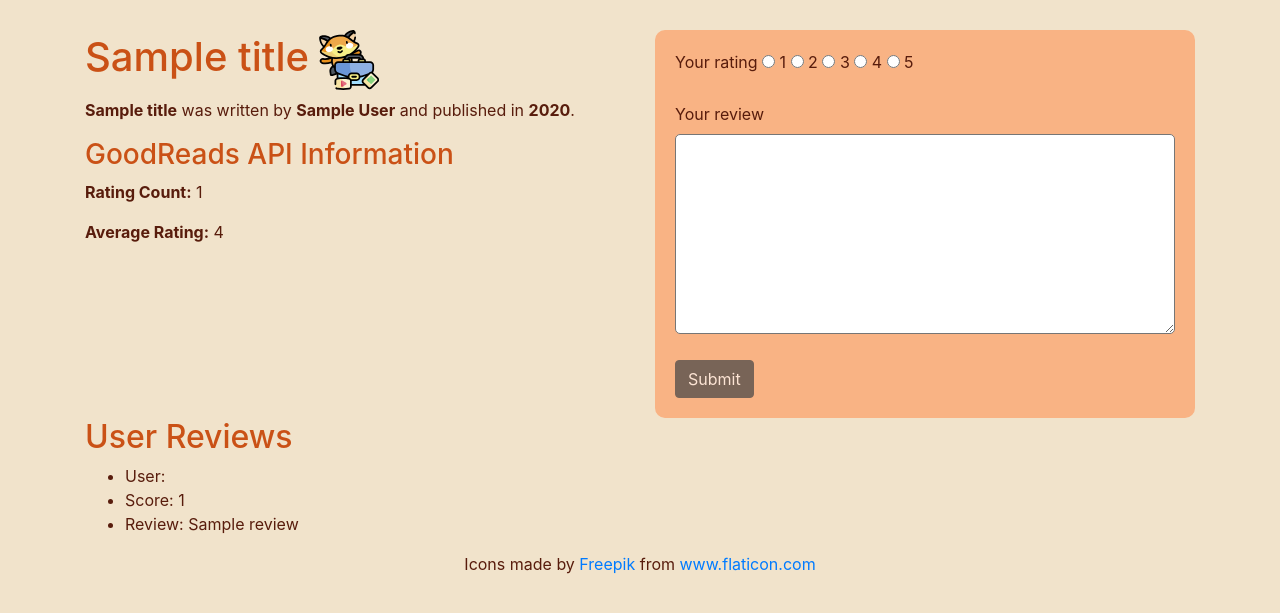
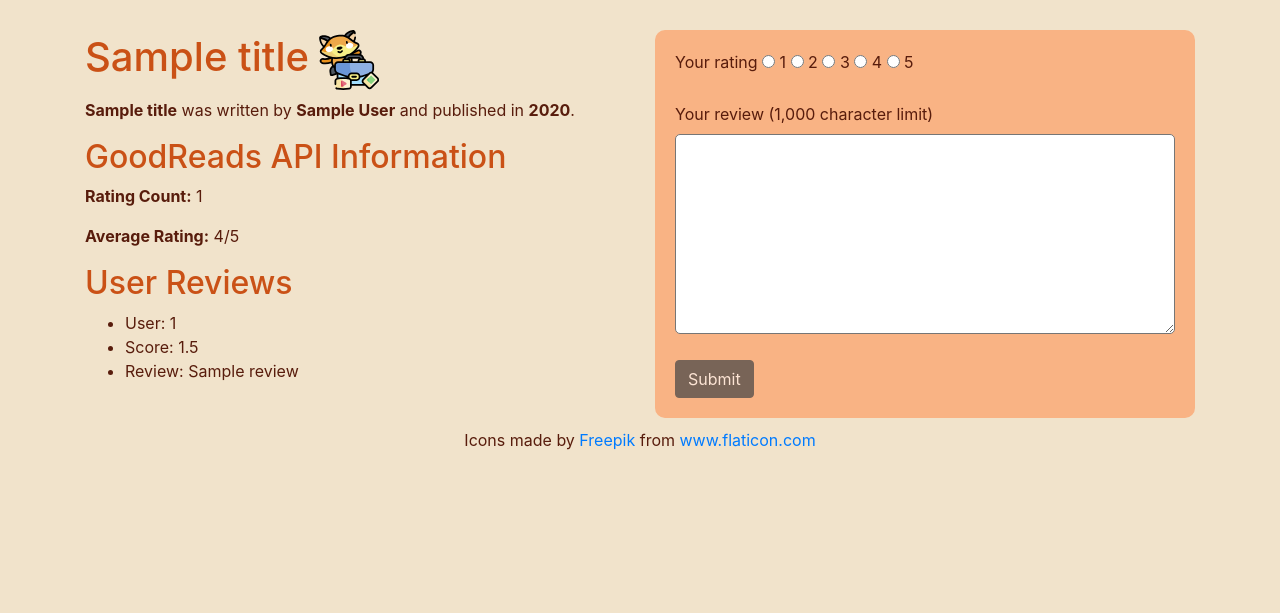
Before and after one commit to maxdemaio/bookFox, a Flask app: template templates/reviews.html in a window 1280 px wide. Shown: the part 56-669 px from the top of the page. Run offline with Flask 2, Linux system fonts and the light colour scheme; the template is opened without the code that fills it: most values are stand-ins (such as "Sample title", 1, 10 or a date in 2020); some libraries are stand-ins or nearby versions.

Commit message:
Finished display of previous reviews

```diff
--- a/templates/reviews.html
+++ b/templates/reviews.html
@@ -12,10 +12,31 @@
             <div class="header">
                 <h1>{{ title }}<img src="../static/book_detail.svg" alt="fox" height=60px /></h1>
                 <p><strong>{{ title }}</strong> was written by <strong>{{ author }}</strong> and published in <strong>{{ year }}</strong>.</p>
-                <h3>GoodReads API Information</h3>
+                <h2>GoodReads API Information</h2>
                 <p><strong>Rating Count:</strong> {{ ratingCount }}</p>
-                <p><strong>Average Rating:</strong> {{ averageRating }}</p>
+                <p><strong>Average Rating:</strong> {{ averageRating }}/5</p>
             </div>
+
+            <div class="header">
+                <h2>User Reviews</h2>
+            </div>
+
+            {% if reviews|length > 0 %}
+            {% for review in reviews %}
+            <div>
+                <ul>
+                    <li>User: {{ users[0][0] }}</li>
+                    <li>Score: {{ review[0] }}.5</li>
+                    <li>Review: {{ review[1] }}</li>
+                </ul>
+            </div>
+            {% endfor %}
+
+            {% else %}
+            <div class="apology">
+                <p>No reviews have been written for {{ title }} yet.</p>
+            </div>
+            {% endif %}
         </div>
 
         <div class="right col-sm-6">
@@ -39,35 +60,14 @@
                         <label for="title-select">5</label>
                     </div>
                     <div>
-                        <label for="review-input">Your review</label><br>
-                        <textarea id="review-input" name="review"></textarea>
+                        <label for="review-input">Your review (1,000 character limit)</label><br>
+                        <textarea id="review-input" name="review" maxlength="1000"></textarea>
                     </div>
                     <button id="review-submit" type="submit" class="btn btn-dark" disabled>Submit</button>
                 </form>
             </div>
         </div>
     </div>
-
-    <div class="header">
-        <h2>User Reviews</h2>
-    </div>
-
-    {% if True %}
-    {% for review in reviews %}
-    <div>
-        <ul>
-            <li>User:</li>
-            <li>Score: {{ review[0] }}</li>
-            <li>Review: {{ review[1] }}</li>
-        </ul>
-    </div>
-    {% endfor %}
-
-    {% else %}
-    <div class="apology">
-        <p>No reviews have been written for {{ title }} yet.</p>
-    </div>
-    {% endif %}
 </div>
 
 <script>
```
